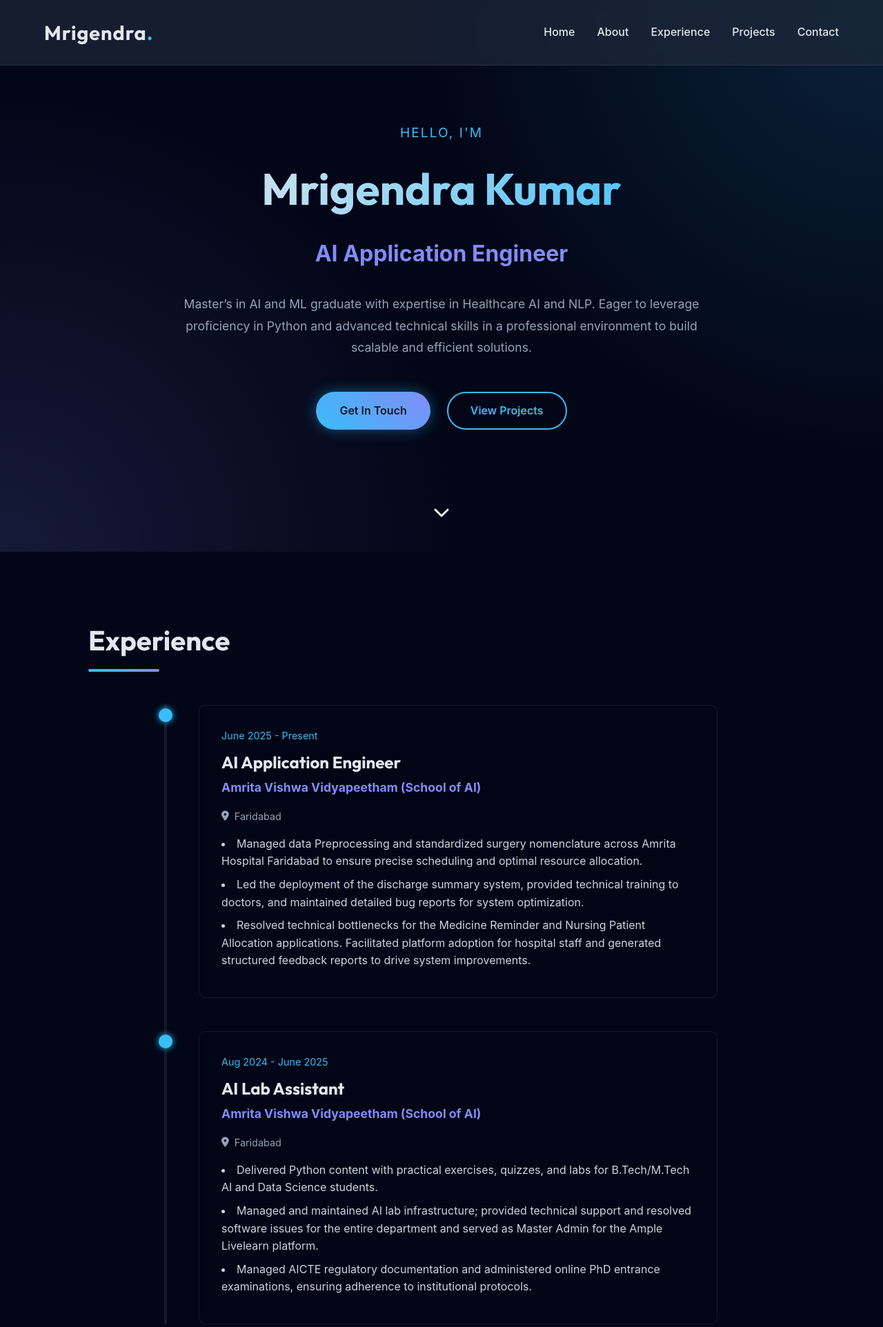
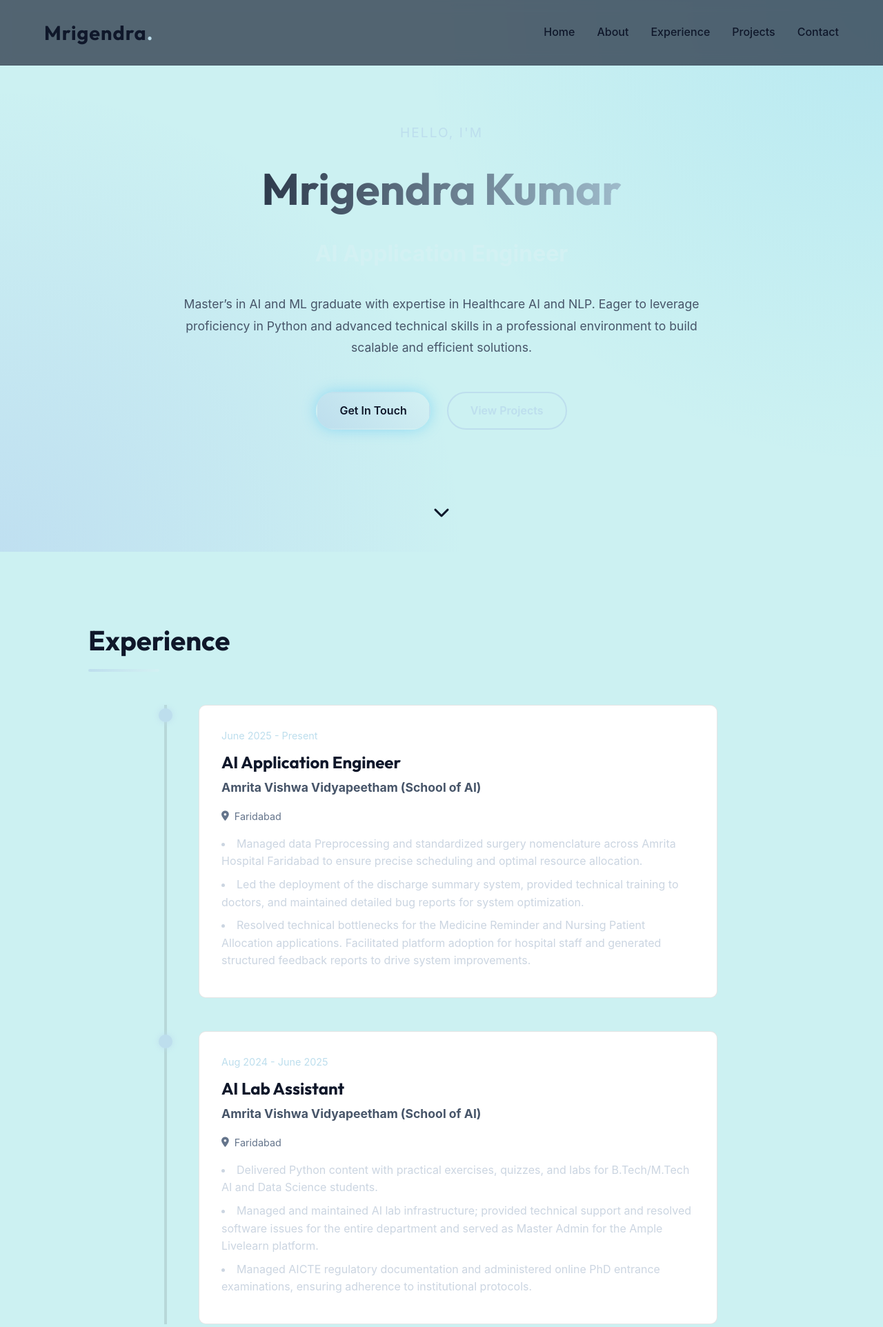
Before and after one commit to yadav-ai/Mrigendra_portfolio, a Flask app: page / in a window 1280 px wide. Shown: the top 1924 px of the page at 69% size. Run offline with Flask 3, Linux system fonts and the light colour scheme.

Commit message:
Updated background color

```diff
--- a/static/css/style.css
+++ b/static/css/style.css
@@ -1,16 +1,17 @@
 :root {
-    --bg-color: #020617;
-    /* Deepest Slate/Black */
-    --text-color: #e2e8f0;
-    --primary-color: #38bdf8;
-    /* Cyan */
-    --secondary-color: #818cf8;
-    /* Indigo/Purple */
-    --accent-color: #f472b6;
-    /* Pink */
-    --glass-bg: rgba(15, 23, 42, 0.7);
-    --glass-border: rgba(255, 255, 255, 0.08);
-    --card-bg: rgba(2, 6, 23, 0.6);
+    --bg-color: #ccf1f2;
+    /* Light Slate White */
+    --text-color: #0f172a;
+    /* Dark Slate */
+    --primary-color: #bddeed;
+    /* Azure Blue */
+    --secondary-color: #d3f1f3;
+    /* Indigo */
+    --accent-color: #db2777;
+    /* Dark Pink */
+    --glass-bg: rgba(255, 255, 255, 0.85);
+    --glass-border: rgba(0, 0, 0, 0.1);
+    --card-bg: #ffffff;
     --font-heading: 'Outfit', sans-serif;
     --font-body: 'Inter', sans-serif;
     --transition: all 0.3s ease;
@@ -151,8 +152,8 @@ body {
     justify-content: center;
     align-items: center;
     text-align: center;
-    background: radial-gradient(circle at top right, rgba(56, 189, 248, 0.15), transparent 45%),
-        radial-gradient(circle at bottom left, rgba(129, 140, 248, 0.15), transparent 45%);
+    background: radial-gradient(circle at top right, rgba(14, 165, 233, 0.1), transparent 45%),
+        radial-gradient(circle at bottom left, rgba(79, 70, 229, 0.1), transparent 45%);
     position: relative;
 }
 
@@ -188,7 +189,7 @@ body {
 
 .hero .summary {
     font-size: 1.1rem;
-    color: #94a3b8;
+    color: #475569;
     margin-bottom: 3rem;
     line-height: 1.8;
 }
@@ -303,7 +304,7 @@ body {
 .timeline-content:hover {
     transform: translateX(10px);
     border-color: var(--primary-color);
-    box-shadow: 0 10px 30px rgba(0, 0, 0, 0.5);
+    box-shadow: 0 10px 30px rgba(0, 0, 0, 0.1);
 }
 
 .timeline-content .date {
@@ -320,13 +321,13 @@ body {
 
 .timeline-content .company {
     font-size: 1.1rem;
-    color: var(--secondary-color);
+    color: #475569;
     margin-bottom: 1rem;
 }
 
 .timeline-content .location {
     font-size: 0.9rem;
-    color: #94a3b8;
+    color: #64748b;
     margin-bottom: 1rem;
     display: flex;
     align-items: center;
@@ -397,7 +398,7 @@ body {
 .project-card:hover {
     transform: translateY(-10px);
     border-color: var(--secondary-color);
-    box-shadow: 0 20px 40px rgba(0, 0, 0, 0.5);
+    box-shadow: 0 20px 40px rgba(0, 0, 0, 0.1);
 }
 
 .card-content {
@@ -576,7 +577,7 @@ body {
 footer {
     text-align: center;
     padding: 2rem;
-    background: rgba(15, 23, 42, 0.8);
+    background: #f1f5f9;
     margin-top: 4rem;
 }
 
```
